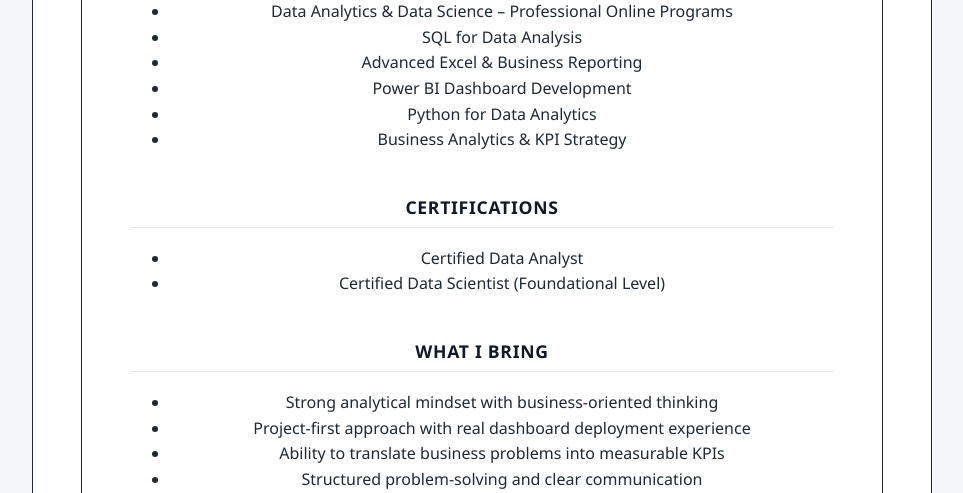
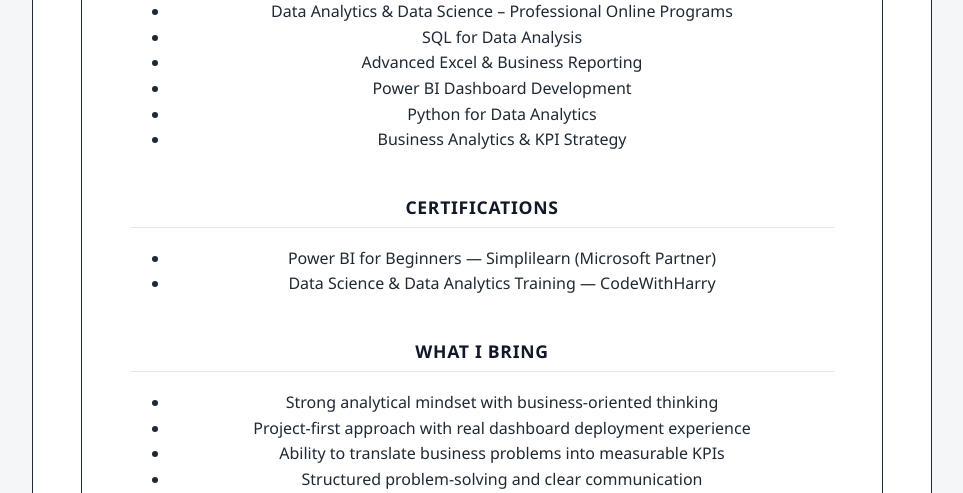
Before and after one commit to MohammedSaihan/resume-mohammedsaihan, a Flask app: page /resume in a window 1280 px wide. Shown: the part 1962-2455 px from the top of the page, without its empty margins (158-1121 px from the left). Run offline with Flask 3, Linux system fonts and the light colour scheme.

Commit message:
resume tiolered with ats keyword

```diff
--- a/templates/resume.html
+++ b/templates/resume.html
@@ -19,7 +19,7 @@
     </section>
 
     <div class="download-wrapper">
-        <a href="{{ url_for('static', filename='Mohammed_Saihan_Resume (1).pdf') }}" class="download-btn" download>
+        <a href="{{ url_for('static', filename='Mohammed_Saihan_Data_Analyst_Resume (1) (3).pdf') }}" class="download-btn" download>
             Download Resume
         </a>
 
@@ -80,7 +80,7 @@
                 <p class="tech-stack">SQL • Power BI • Excel</p>
 
                 <p class="project-links">
-                    <a href="https://github.com/MohammedSaihan/retail-analytics-dashboard" target="_blank">
+                    <a href="https://github.com/MohammedSaihan/Retail_Sales_-_Inventory_Analytics_Dashboard.git" target="_blank">
                         🔗 GitHub Repository
                     </a>
                 </p>
@@ -105,7 +105,7 @@
                 <p class="tech-stack">SQL • Power BI • Excel</p>
 
                 <p class="project-links">
-                    <a href="https://github.com/MohammedSaihan/hospitality-analytics" target="_blank">
+                    <a href="https://github.com/MohammedSaihan/Hospitality-Analytics-Hotel-Occupancy-Revenue-Jeddah-.git" target="_blank">
                         🔗 GitHub Repository
                     </a>
                 </p>
@@ -140,8 +140,8 @@
             <section class="resume-section">
                 <h2>Certifications</h2>
                 <ul>
-                    <li>Certified Data Analyst</li>
-                    <li>Certified Data Scientist (Foundational Level)</li>
+                    <li>Power BI for Beginners — Simplilearn (Microsoft Partner)</li>
+                    <li>Data Science & Data Analytics Training — CodeWithHarry </li>
                 </ul>
             </section>
 
```
Also changed, not shown: 2 other files.
